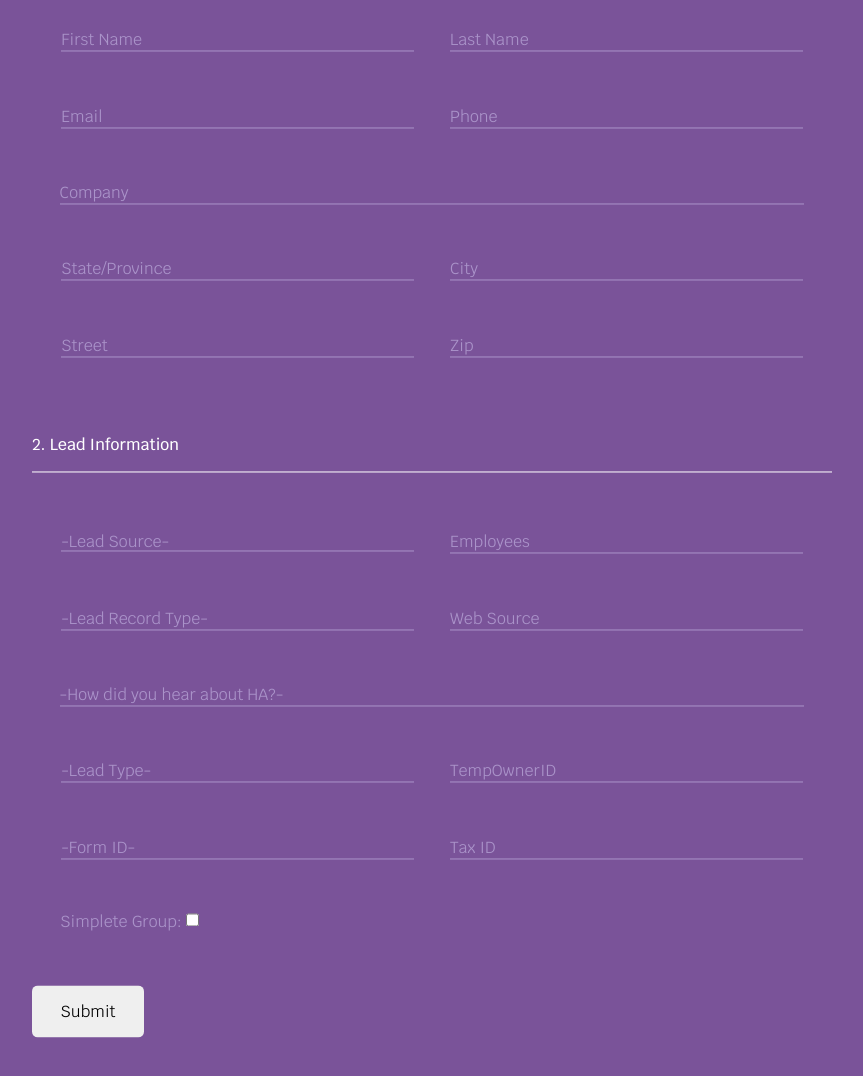
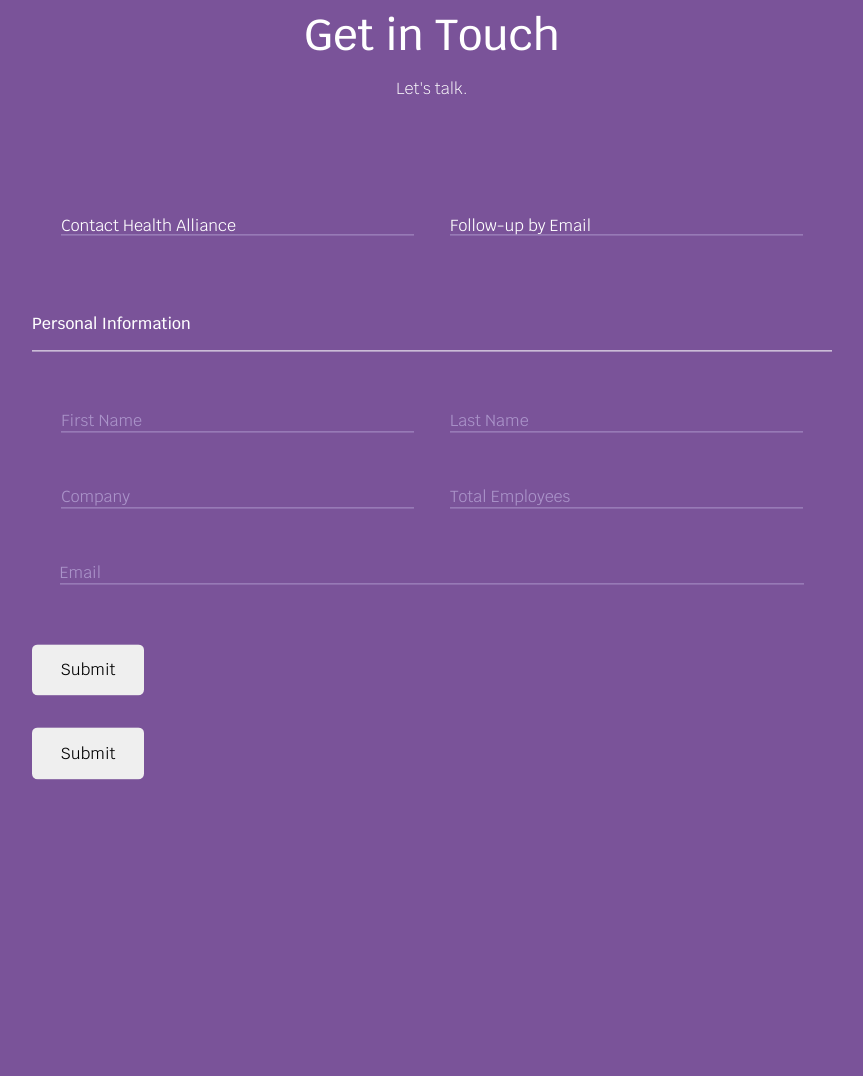
Before and after one commit to danielschung/meetsimplete, a plain HTML site: page get-in-touch.html in a window 1280 px wide. Shown: the part 358-1434 px from the top of the page, without its empty margins (208-1071 px from the left). Drawn offline with nearby package versions, Linux system fonts and the light colour scheme.

Commit message:
quick edits
+compress images
+swap in new contact form
+fix internal links

```diff
--- a/get-in-touch.html
+++ b/get-in-touch.html
@@ -19,130 +19,80 @@
 				<h1>Get in Touch</h1>
 				<h2>Let's talk.</h2>
 				<form action="https://test.salesforce.com/servlet/servlet.WebToLead?encoding=UTF-8" method="POST">
-					<input type=hidden name="oid" value="00Dg0000006Ngju">
-					<input type=hidden name="retURL" value="http://healthalliance.org">
+					<input type="hidden" name="oid" value="00Dg0000006Ngju">
+					<input type="hidden" name="retURL" value="http://healthalliance.org">
+
+					<input type="hidden" name="lead_source" value="Web Form - Simplete">
+					<input type="hidden" name="recordType" value="012U0000000UGjm">
+					<input type="hidden" name="00NU0000003Q92L" value="Fully Insured - Small Group (1-50)">
+					<input type="hidden" name="00Ng0000003xaHh" title="Simplete Group" value="1">
 
 					<!--  ----------------------------------------------------------------------  -->
 
-					<!--  NOTE: These fields are optional debugging elements. Please uncomment    -->
+					<!--  NOTE: These fields are optional debugging elements. Please uncomment these lines if you wish to test in debug mode.
 
-					<!--  these lines if you wish to test in debug mode.                          -->
-
-					<!--  <input type="hidden" name="debug" value=1>                              -->
-
-					<!--  <input type="hidden" name="debugEmail"                                  -->
-
-					<!--  value="laurie.avery@healthalliance.org">                                -->
+					 <input type="hidden" name="debug" value=1>
+					 <input type="hidden" name="debugEmail" value="laurie.avery@healthalliance.org"> -->
 
 					<!--  ----------------------------------------------------------------------  -->
 
-					<h3>1. Personal Information</h3>
 					<div class="inner-container">
-						<input id="first_name" name="first_name" type="text" / placeholder="First Name" class="half">
-						<input id="last_name" name="last_name" type="text" / placeholder="Last Name" class="half right">
-						<input id="email" name="email" type="text" / placeholder="Email" class="half">
-						<input id="phone" name="phone" type="text" / placeholder="Phone" class="half right">
-						<input id="company" name="company" type="text" / placeholder="Company" class="full">
-						<input id="state" name="state" type="text" / placeholder="State/Province" class="half">
-						<input id="city" name="city" type="text" / placeholder="City" class="half right">
-						<input name="street" placeholder="Street" class="half"></input>
-						<input id="zip" name="zip" type="text" / placeholder="Zip" class="half right">
+						<select required id="00NU0000001bSbj" name="00NU0000001bSbj" title="Web Source" class="half">
+							<option value="Simplete - HA" selected>Contact Health Alliance</option>
+							<option value="Troxell - HA">Contact a Broker</option>
+						</select>
+						<select required id="contact_method" name="contact_method" class="half right" onchange="javascript:contactMethod();">
+							<option value="Email" selected>Follow-up by Email</option>
+							<option value="Phone">Follow-up by Phone</option>
+							<option value="Mail">Follow-up by Mail</option>
+						</select>
 					</div>
 
-					<h3>2. Lead Information</h3>
+					<h3>Personal Information</h3>
 					<div class="inner-container">
-						<select required id="lead_source" name="lead_source" class="half">
-							<option value="" disabled selected>-Lead Source-</option>
-							<option value="AOR Change">AOR Change</option>
-							<option value="Broker">Broker</option>
-							<option value="Consultant">Consultant</option>
-							<option value="Cross Sell">Cross Sell</option>
-							<option value="Current Member">Current Member</option>
-							<option value="D&amp;B">D&amp;B</option>
-							<option value="Direct/Broker">Direct/Broker</option>
-							<option value="Direct Insert">Direct Insert</option>
-							<option value="Direct Sale">Direct Sale</option>
-							<option value="Event">Event</option>
-							<option value="hCentive">hCentive</option>
-							<option value="House Account">House Account</option>
-							<option value="Inbound Call">Inbound Call</option>
-							<option value="Invitation to Re-Enroll">Invitation to Re-Enroll</option>
-							<option value="Judy Diamond">Judy Diamond</option>
-							<option value="ListGiant">ListGiant</option>
-							<option value="Marc My HA 2012">Marc My HA 2012</option>
-							<option value="Marketing Agency">Marketing Agency</option>
-							<option value="MC400 Individual Entry">MC400 Individual Entry</option>
-							<option value="MDI 2006">MDI 2006</option>
-							<option value="NexGen">NexGen</option>
-							<option value="Online Application">Online Application</option>
-							<option value="Previously Quoted">Previously Quoted</option>
-							<option value="Private HIX">Private HIX</option>
-							<option value="Referral - Existing Group">Referral - Existing Group</option>
-							<option value="Referral - Existing Member">Referral - Existing Member</option>
-							<option value="Referral - HAMP">Referral - HAMP</option>
-							<option value="Referral - Web">Referral - Web</option>
-							<option value="RFP">RFP</option>
-							<option value="RFP - Broker">RFP - Broker</option>
-							<option value="RFP - Consultant">RFP - Consultant</option>
-							<option value="RFP - Direct/Broker">RFP - Direct/Broker</option>
-							<option value="Terminated Group">Terminated Group</option>
-							<option value="Web Form">Web Form</option>
-							<option value="Web Form - Simplete">Web Form - Simplete</option>
-						</select>
+						<input required id="first_name" name="first_name" type="text" placeholder="First Name" class="half">
+						<input required id="last_name" name="last_name" type="text" placeholder="Last Name" class="half right">
 
-						<input id="employees" name="employees" type="text" value="" / placeholder="Employees" class="half right">
+						<input required id="company" name="company" type="text" placeholder="Company" class="half">
+						<input required id="employees" name="employees" type="number" value="" maxlength="2" max="50" min="1" placeholder="Total Employees" class="half right">
 
-						<select required id="recordType" name="recordType" class="half">
-							<option value="" disabled selected>-Lead Record Type-</option>
-							<option value="0120P0000005m0C">Content</option>
-							<option value="012U0000000UGjm">Group</option>
-							<option value="012U0000000UGjn">Individual</option>
-							<option value="012U0000000UGjo">Medicare</option>
-						</select>
+						<input id="email" name="email" type="text" placeholder="Email" class="full conditional">
 
-						<input id="00NU0000001bSbj" maxlength="255" name="00NU0000001bSbj" type="text" / placeholder="Web Source" class="half right">
+						<input id="phone" name="phone" type="text" placeholder="Phone" class="full conditional">
 
-						<select required id="00NU0000002vtrb" name="00NU0000002vtrb" title="How did you hear about HA?" class="full">
-							<option value="" disabled selected>-How did you hear about HA?-</option>
-							<option value="Health alliance website">Health alliance website</option>
-							<option value="Television commercial">Television commercial</option>
-							<option value="Employer">Employer</option>
-							<option value="Mail received at home">Mail received at home</option>
-							<option value="Internet search">Internet search</option>
-							<option value="Radio commercial">Radio commercial</option>
-							<option value="Friend/family">Friend/family</option>
-							<option value="newspaper">newspaper</option>
-						</select>
-
-						<select required id="00NU0000003Q92L" name="00NU0000003Q92L" title="Lead Type" class="half">
-							<option value="" disabled selected>-Lead Type-</option>
-							<option value="Fully Insured - Small Group (1-50)">Fully Insured - Small Group (1-50)</option>
-							<option value="Fully Insured - Large Group (50+)">Fully Insured - Large Group (50+)</option>
-							<option value="Medicare Group">Medicare Group</option>
-							<option value="Self-Funded">Self-Funded</option>
-						</select>
-
-						<input id="00NU0000002vts2" maxlength="32" name="00NU0000002vts2" type="text" / placeholder="TempOwnerID" class="half right">
-
-						<select required id="00N0P000004xbyZ" name="00N0P000004xbyZ" title="Form ID" class="half">
-							<option value="" disabled selected >-Form ID-</option>
-							<option value="Sample Form ID 1">Sample Form ID 1</option>
-							<option value="Sample Form ID 2">Sample Form ID 2</option>
-						</select>
-
-						<input id="00Ng0000003xLLI" maxlength="15" name="00Ng0000003xLLI" type="text" / placeholder="Tax ID" class="half right">
-
-						<p class="checkbox">
-							<label for="00Ng0000003xaHh">Simplete Group:</label>
-							<input id="00Ng0000003xaHh" name="00Ng0000003xaHh" type="checkbox" value="1" />
-						</p>
+						<input id="street" name="street" placeholder="Street" class="half conditional"></input>
+						<input id="city" name="city" type="text" placeholder="City" class="half right conditional">
+						<input id="state" name="state" type="text" placeholder="State/Province" class="half conditional">
+						<input id="zip" name="zip" type="text" placeholder="Zip" class="half right conditional">
 					</div>
+					<button type="submit" name="submit">Submit</button>
 				</form>
 				<button type="submit" name="submit">Submit</button>
 			</div>
 		</div>
 	</section>
 
+<script src="https://cdnjs.cloudflare.com/ajax/libs/jquery/2.2.4/jquery.min.js"></script>
+<script>
+	function contactMethod(){
+		var method = $("#contact_method option:selected").val();
+		$(".conditional").hide();
+		switch(method) {
+		    case "Phone":
+		        $("#phone").show();
+		        break;
+		    case "Mail":
+		        $("#street").show();
+		        $("#city").show();
+		        $("#state").show();
+		        $("#zip").show();
+		        break;
+		    default:
+		        $("#email").show();
+		}
+	}
+	contactMethod();
+</script>
 	<!-- <footer>
 		<div class="wrapper">
 			<div class="container">
```
Also changed, not shown: about.html (+8 -8 lines), index.html (+7 -7 lines), assets/about.jpg, assets/circle.png, assets/ha.png, assets/logos/arrow.png, assets/logos/documents.png, assets/logos/download-arrow.png, assets/logos/help.png, assets/logos/nav.png, assets/logos/x.png, assets/memorial-image.jpg, assets/memorial.png, assets/play.png, 5 more files.
